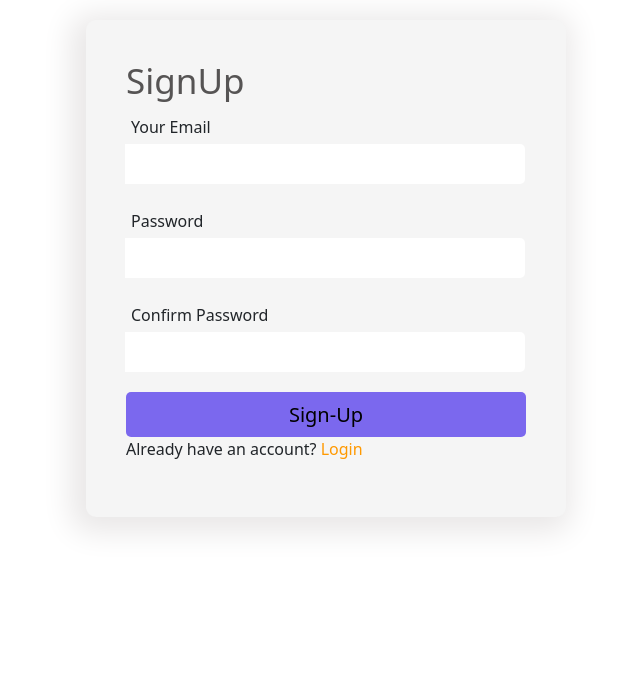
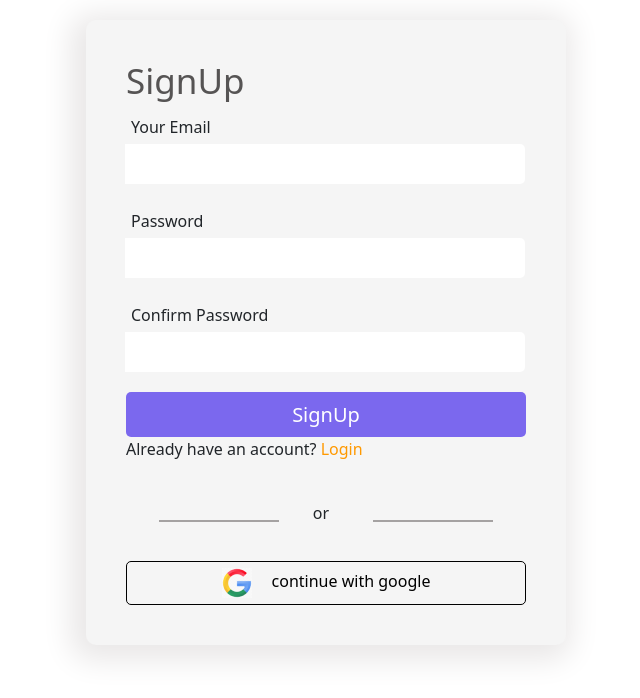
Before and after one commit to laizuakram1/warehouse-management-client, a React (Create React App) app: page /signup in a window 1280 px wide. Shown: the top 698 px of the page, without its empty margins (314-954 px from the left). Built offline with nearby package versions, Linux system fonts and the light colour scheme.

Commit message:
create signup authentication

```diff
--- a/src/pages/SignUp/SignUp.js
+++ b/src/pages/SignUp/SignUp.js
@@ -1,26 +1,92 @@
+
+import { createUserWithEmailAndPassword, GoogleAuthProvider, signInWithPopup } from 'firebase/auth';
 import React from 'react';
-import { Link } from 'react-router-dom';
+import { Button } from 'react-bootstrap';
+import { Link, useNavigate } from 'react-router-dom';
+import { auth } from '../../firebase.init';
+import googleIcon from '../../images/google/google.png';
 import './SignUp.css';
 
+
+const provider = new GoogleAuthProvider();
+
+
 const SignUp = () => {
+    const navigate = useNavigate();
+
+    const handleSignup = (event) => {
+        event.preventDefault();
+        const userEmail = event.target.email.value;
+        const userPassword = event.target.password.value;
+        const confirmPassword = event.target.confirmPassword.value;
+
+        createUserWithEmailAndPassword(auth, userEmail, userPassword, confirmPassword)
+            .then((userCredential) => {
+                // Signed in
+                const user = userCredential.user;
+
+                console.log(user);
+
+                // ...
+            })
+            .catch((error) => {
+                console.log(error.message);
+                // ..
+            });
+
+
+
+
+
+
+
+    }
+
+    const googleAuth = () => {
+        signInWithPopup(auth, provider)
+            .then((result) => {
+                const user = result.user;
+                navigate('/')
+                console.log(user);
+
+
+                // ...
+            }).catch((error) => {
+                const err = error.message;
+                console.log(err);
+                // ...
+            });
+    }
+
+
     return (
         <div className='form-box'>
-            <form>
+            <form onSubmit={handleSignup}>
                 <h2 className='form-title'>SignUp</h2>
                 <div className='input-group'>
                     <label htmlFor="email">Your Email</label>
-                        <input type="email" name="email" />
+                    <input type="text" name="email" />
                 </div>
                 <div className='input-group'>
-                        <label htmlFor="email">Password</label>
+                    <label htmlFor="password">Password</label>
                     <input type="password" name="password" />
                 </div>
                 <div className='input-group'>
-                        <label htmlFor="email">Confirm Password</label>
-                        <input type="password" name="confirm-password" />
+                    <label htmlFor="confirm-password">Confirm Password</label>
+                    <input type="password" name="confirmPassword" />
                 </div>
-                    <input className='form-submit' type="submit" value="Sign-Up" />
+                <Button className='form-submit' type="submit">SignUp</Button>
+
                 <p>Already have an account? <Link className='form-link' to='/login'>Login</Link></p>
+                <br />
+                <div className='or-section'>
+                    <div className='line'></div>
+                    <p>or</p>
+                    <div className='line'></div>
+                </div>
+                <Button className='googleAuth-Button' onClick={googleAuth}>
+                    <img src={googleIcon} alt="" />
+                    continue with google</Button>
             </form>
         </div>
     );
```
Lines whose indentation alone changed are shown as unchanged.
